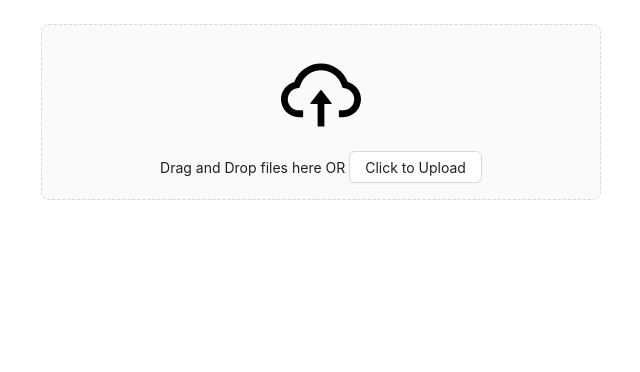
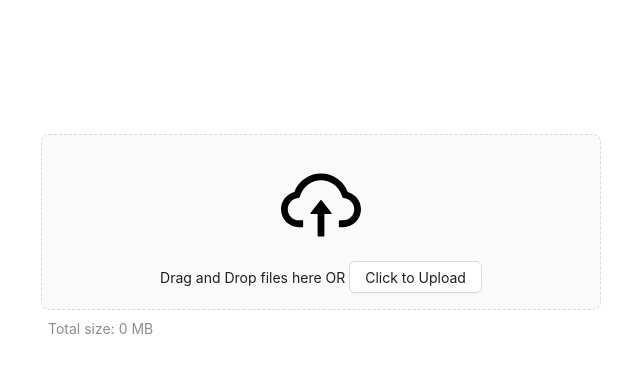
Before and after one commit to aravindashokk/test_file, a React (Create React App) app: page / in a window 1280 px wide. Shown: the top 372 px of the page, without its empty margins (312-952 px from the left). Built offline with nearby package versions, Linux system fonts and the light colour scheme.

Commit message:
size limit

```diff
--- a/src/components/Tester.js
+++ b/src/components/Tester.js
@@ -6,12 +6,14 @@ import { useState } from "react";
 const Tester = () => {
 
     const [files, setfiles] = useState({})
+    const [maxSize, setmaxSize] = useState(false)
     const handleFileUpload = async ({ file }) => {
         // console.log(file);
         const getFileObject = (progress, estimated) => {
             return {
                 name: file.name,
                 uid: file.uid,
+                size: file.size,
                 progress: progress,
                 estimated: estimated || 0,
 
@@ -20,6 +22,17 @@ const Tester = () => {
 
         const formData = new FormData();
         formData.append('file', file);
+
+        const totalSize = Object.values(files).reduce((total, current) => {
+            total += current.size / (1024 * 1024); // convert bytes to MB
+            return total;
+        }, 0);
+
+        // Check if adding the current file exceeds the limit
+        if ((totalSize + file.size / (1024 * 1024)) > 250) {
+            setmaxSize(true);
+            return; // Prevent further processing
+        }
 
 
         const req = await axios.post('http://localhost:8000/fileUpload', formData, {
@@ -38,6 +51,12 @@ const Tester = () => {
 
     };
 
+    const totalSize = Object.values(files).reduce((total,current)=>{
+        // console.log(current)
+        total=Math.floor(total+(current.size/(1024*1024))) //convert bytes to MB
+        return total
+    },0);
+
     const getTimeString = (timeInSeconds) => {
         const hours = Math.floor(timeInSeconds / 3600);
         const minutes = Math.floor(timeInSeconds / 60 - hours * 60);
@@ -53,21 +72,22 @@ const Tester = () => {
     };
 
     return (
-        <Space direction="vertical" style={{ width: "100vw", display: "flex", justifyContent: "center", alignItems: "center", marginTop: 24, }}>
+        <Space direction="vertical" style={{ width: "100vw", display: "flex", justifyContent: "center", alignItems: "center", marginTop: 134, }}>
             <Upload.Dragger
                 multiple
                 customRequest={handleFileUpload}
                 showUploadList={false}
                 style={{ width: 560, marginRight: 14 }}
-                beforeUpload={(file) => {
-                    console.log(file)
-                }}
+                disabled={maxSize}
             >
                 <p className="ant-upload-drag-icon">
                     <CloudUploadOutlined style={{ fontSize: '80px', color: '#000' }} />
                 </p>
                 Drag and Drop files here OR <Button>Click to Upload</Button>
             </Upload.Dragger>
+            {maxSize ? (<Typography.Text type="danger" style={{marginLeft:-280}}>Total size exceeds 250MB</Typography.Text>)
+            : (<Typography.Text type="secondary" style={{marginLeft:-280}}>Total size: {totalSize} MB</Typography.Text>)}
+
             <div style={{ maxHeight: 190, overflowY: 'scroll', width: 575, paddingRight: 1, scrollbarWidth: 'thin' }}>
                 {Object.values(files).map((file, index) => {
                     return (
```
